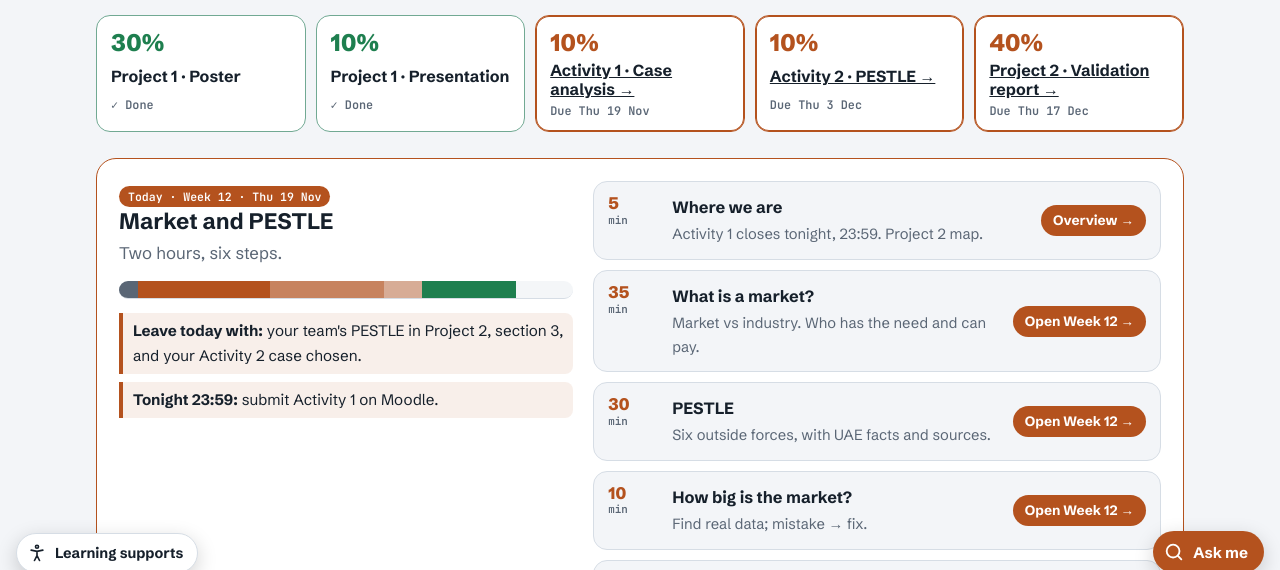
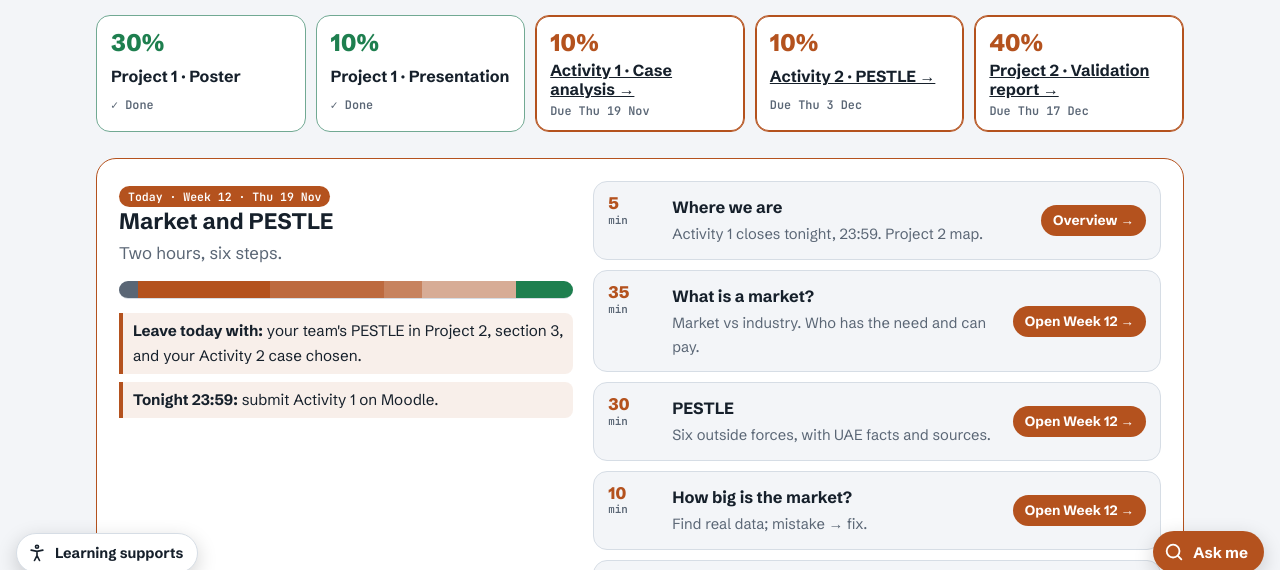
Before and after one commit to nadiamek-tech/ENT141, a plain HTML site: page roadmap.html in a window 1280 px wide. Shown: the part 211-781 px from the top of the page. Drawn offline with Linux system fonts and the light colour scheme.

Commit message:
Roadmap: colour for sixth step
Co-Authored-By: Claude Opus 5.5 <noreply@anthropic.com>
Claude-Session: https://claude.ai/code/session_01F2g4qNzw6QBWsN7vrhLMB9

```diff
--- a/roadmap.html
+++ b/roadmap.html
@@ -131,7 +131,7 @@ const STEPS=[
  [10,'How big is the market?','Find real data; mistake → fix.','week-12.html#s6','Open Week 12'],
  [25,'Team: PESTLE for your idea','Fill the worksheet, paste into Project 2, section 3.','week-12.html#s9','Open Week 12'],
  [15,'Activity 2 · start','Choose your real case and start the PESTLE. Due Thu 3 Dec.','activity-2.html','Open Activity 2']];
-const COL=['var(--muted)','var(--wk)','color-mix(in srgb,var(--wk) 70%,var(--bg))','color-mix(in srgb,var(--wk) 45%,var(--bg))','var(--good)'];
+const COL=['var(--muted)','var(--wk)','color-mix(in srgb,var(--wk) 85%,var(--bg))','color-mix(in srgb,var(--wk) 70%,var(--bg))','color-mix(in srgb,var(--wk) 45%,var(--bg))','var(--good)'];
 document.getElementById('tbar').innerHTML=STEPS.map((s,i)=>`<i style="width:${s[0]/1.2}%;background:${COL[i]}" title="${s[1]} · ${s[0]} min"></i>`).join('');
 document.getElementById('steps').innerHTML=STEPS.map(([m,t,p,l,b])=>`<li><span class="m">${m}<small>min</small></span><div><b>${esc(t)}</b><p>${esc(p)}</p></div><a class="go" href="${l}">${b} →</a></li>`).join('');
 </script>
```
